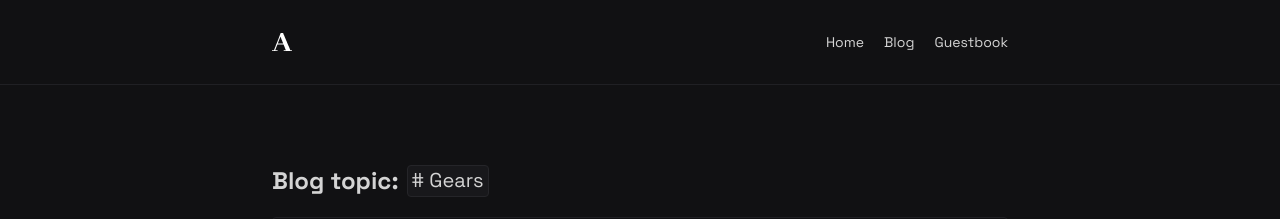
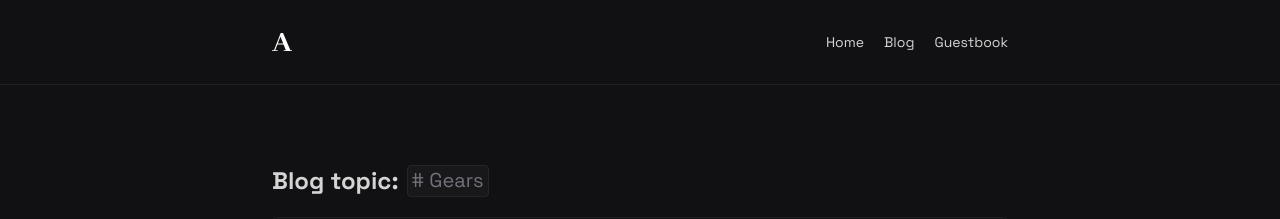
Before and after one commit to byanrkh/site, a Next.js app: page /blog/tags/Gears in a window 1280 px wide. Shown: the top 219 px of the page. Built offline with nearby package versions, Linux system fonts and the light colour scheme.

Commit message:
Style: adding hover effect on tag badge, and change text color on tag sorting badge

```diff
--- a/app/(root)/blog/[slug]/page.tsx
+++ b/app/(root)/blog/[slug]/page.tsx
@@ -44,7 +44,7 @@ export default async function BlogPost({ params }: Props) {
         <hr className="mt-20 mb-5 border-t border-t-[#252529]" />
         <div className="flex justify-between items-center mx-2">
           <Link
-            className="text-sm bg-[#18181b] border border-[#252529] rounded px-1 py-0.5 text-zinc-500"
+            className="text-sm hover:underline bg-[#18181b] border border-[#252529] rounded px-1 py-0.5 text-zinc-500"
             href={`/blog/tags/${post.tags}`}
           >
             # {post.tags}
--- a/app/(root)/blog/tags/[tags]/page.tsx
+++ b/app/(root)/blog/tags/[tags]/page.tsx
@@ -20,7 +20,7 @@ export default async function page({ params }: Props) {
     <section>
       <Title>
         Blog topic:{" "}
-        <div className="ml-2 text-xl bg-[#18181b] border border-[#252529] px-1 rounded font-normal">
+        <div className="ml-2 text-xl bg-[#18181b] border border-[#252529] text-zinc-500 px-1 rounded font-normal">
           # {tags}
         </div>
       </Title>
```
